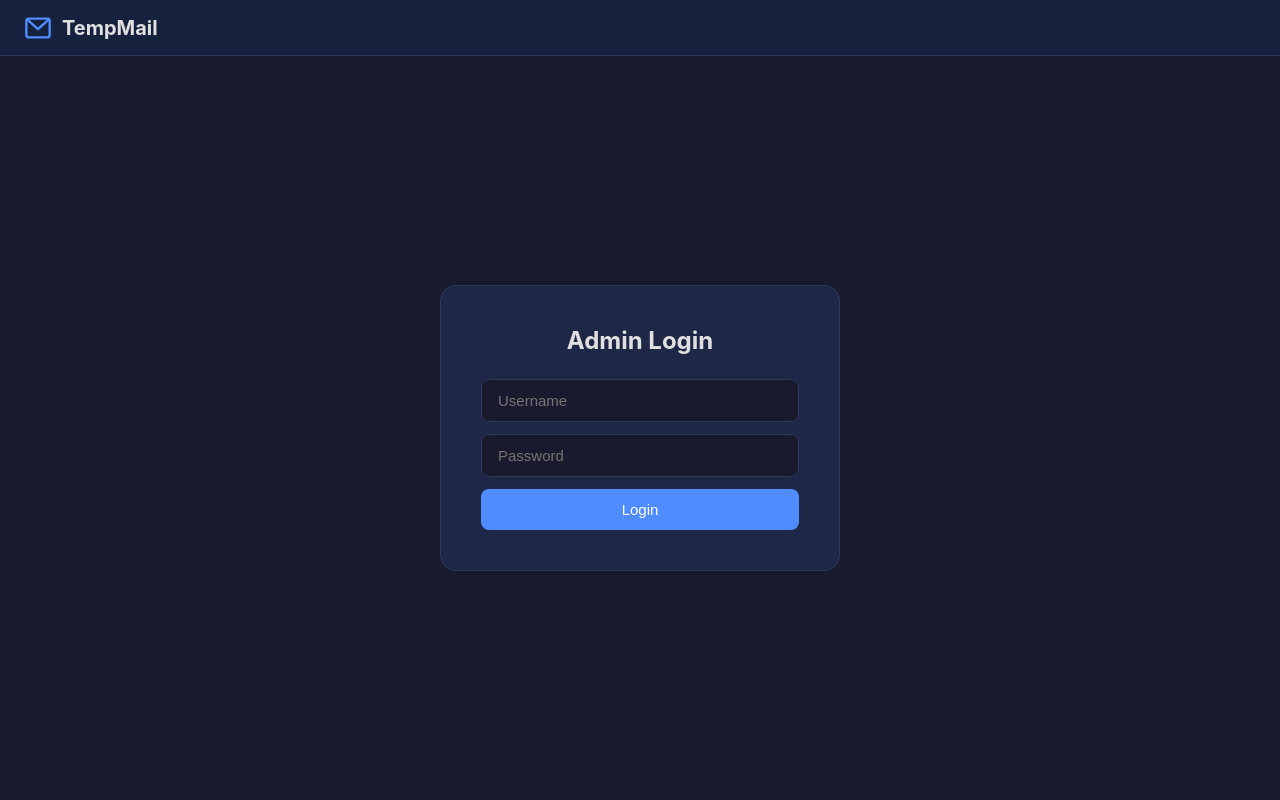
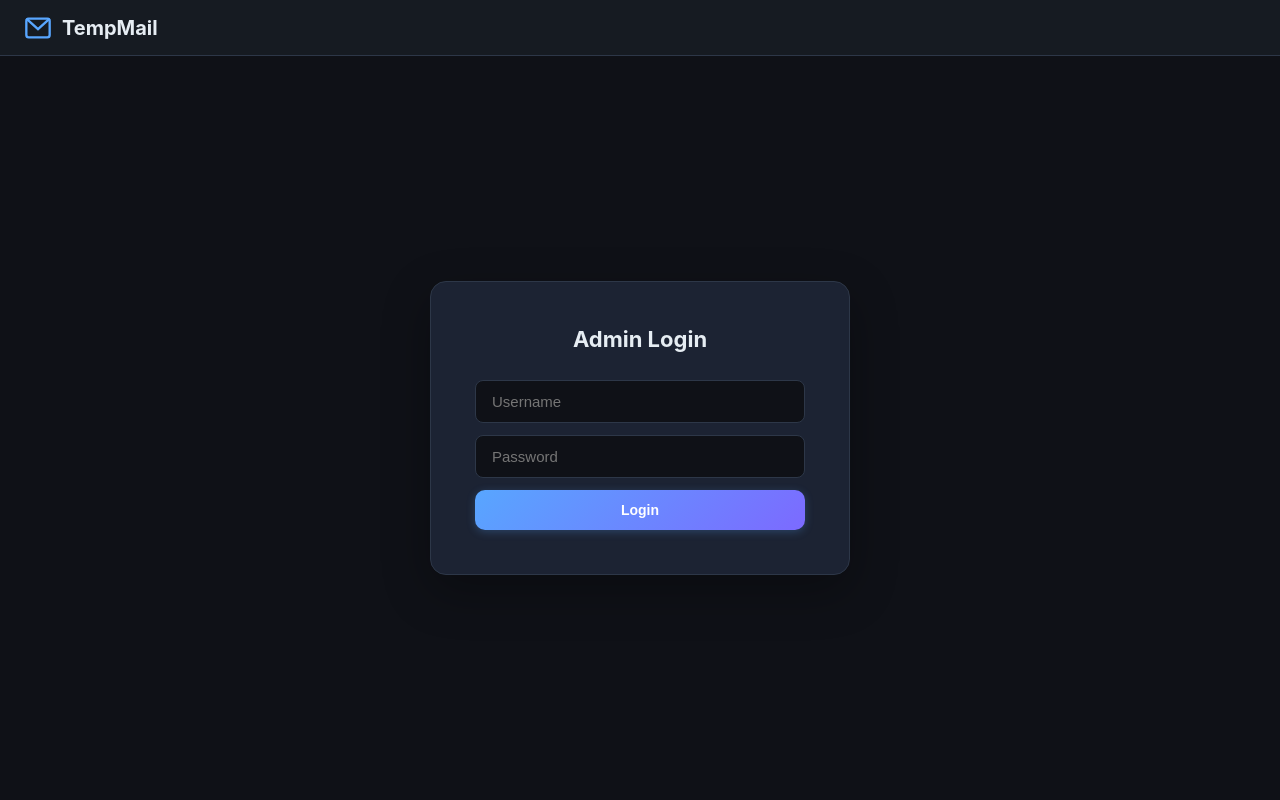
Before and after one commit to theaamanager-tech/tempmail, a FastAPI app: page /gatekeeper in a window 1280 px wide. Run offline with FastAPI, Linux system fonts and the light colour scheme; data comes from the database, SQL or seed files in the repository.

Commit message:
style: modernize color scheme and remove live status indicators
- Switch to GitHub-dark inspired color palette (darker bg, softer blues)
- Add gradient buttons and segmented controls
- Remove live/online status indicator from sidebar and stats
- Update stats to 2-column grid (accounts + domains only)
- Add error handling for generate/API calls (shows toast on auth failure)
- Add box-shadow to cards for depth
- Update all accent colors to match new scheme

Co-Authored-By: Devin AI <158243242+devin-ai-integration[bot]@users.noreply.github.com>

```diff
--- a/static/style.css
+++ b/static/style.css
@@ -2,19 +2,20 @@
 * { margin: 0; padding: 0; box-sizing: border-box; }
 
 :root {
-    --bg: #1a1a2e;
-    --bg2: #16213e;
+    --bg: #0f1117;
+    --bg2: #161b22;
     --bg3: #0f3460;
-    --surface: #1e2746;
-    --surface2: #243054;
-    --border: #2a3a5c;
-    --text: #e0e0e0;
-    --text2: #8892b0;
-    --primary: #4f8cff;
-    --primary-hover: #3a7bff;
-    --danger: #ff4757;
-    --success: #2ed573;
-    --scan: #ffa502;
+    --surface: #1c2333;
+    --surface2: #242d3d;
+    --border: #2d3748;
+    --text: #e6edf3;
+    --text2: #7d8590;
+    --primary: #58a6ff;
+    --primary-hover: #79b8ff;
+    --danger: #f85149;
+    --success: #3fb950;
+    --scan: #d29922;
+    --gradient-primary: linear-gradient(135deg, #58a6ff 0%, #7c6aff 100%);
 }
 
 body.dark {
@@ -186,19 +189,24 @@ body.dark {
 
 /* ─── Buttons ──────────────────────────────────────────────── */
 .btn-primary {
-    background: var(--primary);
+    background: var(--gradient-primary);
     color: #fff;
     border: none;
-    padding: 12px 20px;
-    border-radius: 8px;
-    font-size: 15px;
+    padding: 12px 24px;
+    border-radius: 10px;
+    font-size: 14px;
+    font-weight: 600;
     cursor: pointer;
     display: flex;
     align-items: center;
     gap: 6px;
-    transition: background 0.2s;
+    transition: all 0.2s;
+    box-shadow: 0 2px 8px rgba(88, 166, 255, 0.25);
 }
-.btn-primary:hover { background: var(--primary-hover); }
+.btn-primary:hover {
+    transform: translateY(-1px);
+    box-shadow: 0 4px 16px rgba(88, 166, 255, 0.35);
+}
 .btn-full { width: 100%; justify-content: center; }
 .btn-icon {
     background: none;
@@ -421,11 +429,17 @@ body.dark {
     background: var(--surface);
     border: 1px solid var(--border);
     border-radius: 16px;
-    padding: 40px;
-    max-width: 400px;
+    padding: 44px;
+    max-width: 420px;
     width: 100%;
+    box-shadow: 0 16px 48px rgba(0, 0, 0, 0.3);
 }
-.login-card h2 { text-align: center; margin-bottom: 24px; }
+.login-card h2 {
+    text-align: center;
+    margin-bottom: 28px;
+    font-size: 22px;
+    font-weight: 700;
+}
 .login-card input {
     width: 100%;
     padding: 12px 16px;
```
Also changed, not shown: other parts of static/style.css (+18 -23 lines), templates/panel.html (+13 -12 lines).
